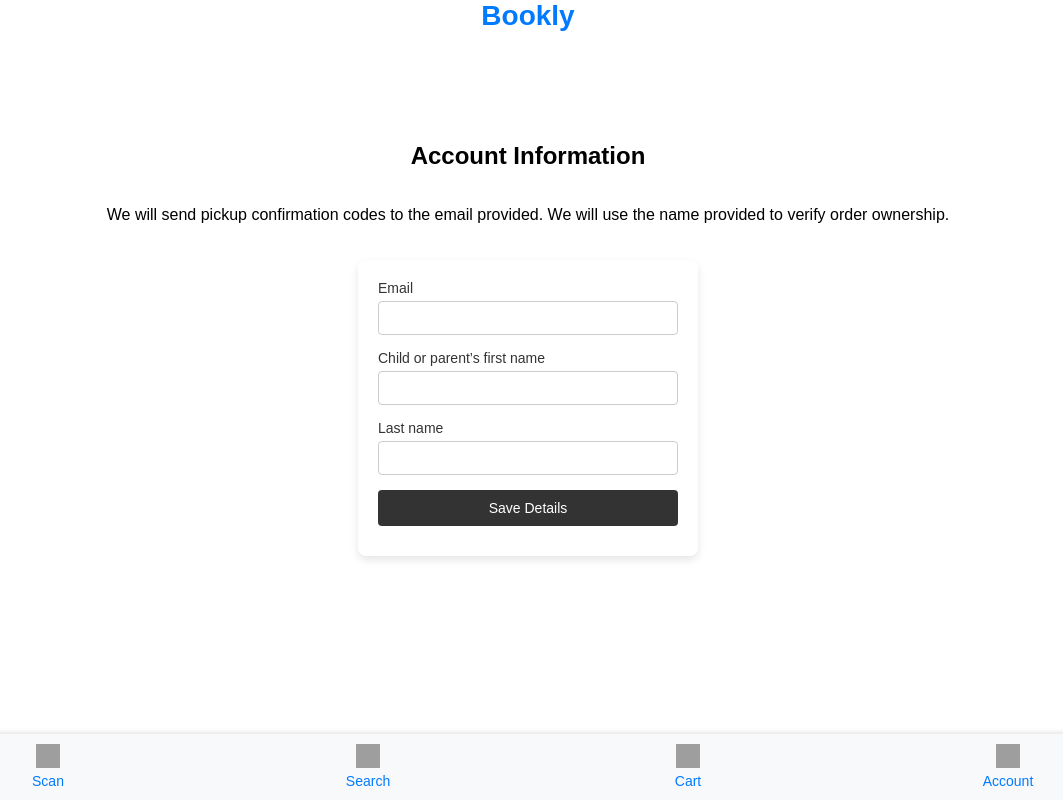
After one commit to VarindraSeegobin/Bookly, a Django app: page /account/ in a window 1280 px wide. The commit adds this page. Shown: the whole page, without its empty margins (112-1175 px from the left). Run offline with Django 5.2, Linux system fonts and the light colour scheme; grey boxes are pictures that could not be loaded.

Commit message:
Created Account Page, added db connection

```diff
--- a/Auth/static/css/styles.css
+++ b/Auth/static/css/styles.css
@@ -1,45 +1,48 @@
-* {
+/* Body and HTML Style */
+html, body {
+    height: 100%;
     margin: 0;
-    padding: 0;
-    box-sizing: border-box;
-}
-
-/* General Body Style */
-body {
     font-family: Arial, sans-serif;
     display: flex;
     flex-direction: column;
-    min-height: 100vh;
-    margin: 0;
-    background-color: #fdfdfd; /* Optional: Light gray background */
+    justify-content: flex-start;  /* Keep content at the top */
+    align-items: center;         /* Horizontally center all content */
 }
-
 /* Header Style */
-header {
-    text-align: center;
+main {
+    flex: 1;
+    background-color: #ffffff;
+    display: flex;
+    flex-direction: column;
+    align-items: center;        /* Horizontally center the form */
+    justify-content: flex-start; /* Keep text content at the top */
+    height: 100%;                /* Make sure the main content takes full height */
+    margin-top: 70px;
+    margin-bottom: 60px;
     padding: 10px;
-    font-size: 24px;
-    font-weight: bold;
-    color: #007aff; /* Blue color matching the app */
-    background-color: #ffffff;
-    box-shadow: 0 2px 4px rgba(0, 0, 0, 0.1);
+    overflow-y: auto;
 }
 
 header h1 {
     margin: 0;
     font-size: 28px;
+    color: #007aff;
 }
+
+/* Main Content */
 
 /* Footer Style */
 footer {
+    position: fixed; /* Fix the footer to the bottom */
+    bottom: 0;
+    left: 0;
+    width: 100%;
     background-color: #f8f9fa;
     padding: 10px 0;
-    position: sticky;
-    bottom: 0;
-    width: 100%;
     display: flex;
     justify-content: space-around;
     box-shadow: 0 -2px 4px rgba(0, 0, 0, 0.1);
+    z-index: 10;
 }
 
 footer a {
@@ -61,11 +64,79 @@ footer div {
     flex: 1;
 }
 
-/* Main Content (Optional) */
 main {
     flex: 1;
     padding: 20px;
     background-color: #ffffff;
+}
+
+/*Account page styling*/
+
+.form-container {
+    background-color: #fff;
+    padding: 20px;
+    border-radius: 8px;
+    box-shadow: 0 4px 8px rgba(0, 0, 0, 0.1);
+    width: 300px;
+    margin-top: 2px;  /* Add space between the text and the form */
+}
+
+.input-container {
+    display: flex;
+    flex-direction: column;
+    margin-bottom: 15px;
+}
+
+.input-container label {
+    font-size: 14px;
+    margin-bottom: 5px;
+    color: #333;
+}
+
+.input-container input {
+    padding: 8px;
+    border: 1px solid #ccc;
+    border-radius: 4px;
+    font-size: 14px;
+    color: #333;
+}
+
+.input-container input::placeholder {
+    color: #aaa;
+}
+
+.button-container {
+    text-align: center;
+}
+
+.button {
+    display: block;
+    width: 100%;
+    padding: 10px;
+    margin-bottom: 10px;
+    font-size: 14px;
+    color: #fff;
+    border: none;
+    border-radius: 4px;
+    cursor: pointer;
+}
+
+.button.primary {
+    background-color: #333;
+}
+
+.button.secondary {
+    background-color: #333;
+}
+
+.button:hover {
+    background-color: #555;
+}
+
+.or-text {
+    font-size: 12px;
+    color: #888;
+    margin: 10px 0;
 }
 
 /* Responsive Adjustments */
--- /dev/null
+++ b/Bookly/forms.py
@@ -0,0 +1,7 @@
+from django import forms
+from Auth.models import User
+
+class AccountForm(forms.ModelForm):
+    class Meta:
+        model = User
+        fields = ['email', 'first_name', 'last_name']
--- a/Bookly/urls.py
+++ b/Bookly/urls.py
@@ -1,4 +1,6 @@
 from Auth import views
+from Bookly.views import account_view
+
 """
 URL configuration for Bookly project.
 
@@ -21,4 +23,5 @@ from django.urls import path
 urlpatterns = [
     path('admin/', admin.site.urls),
     path('', views.index, name='home'),
+    path('account/', account_view, name='account')
 ]
--- /dev/null
+++ b/Bookly/views.py
@@ -0,0 +1,40 @@
+from django.shortcuts import render, redirect
+from django.contrib import messages
+from .forms import AccountForm
+from Auth.models import User
+
+def account_view(request):
+    user = request.user if request.user.is_authenticated else None
+
+    if request.method == 'POST':
+        if user:
+            form = AccountForm(request.POST, instance=user)
+        else:
+            form = AccountForm(request.POST)
+
+        if form.is_valid():
+            if user:
+                form.save()
+                messages.success(request, 'Your details have been updated successfully.')
+            else:
+                account_data = form.cleaned_data
+                new_user = User.objects.create_user(
+                    username=account_data['email'],
+                    first_name=account_data['first_name'],
+                    last_name=account_data['last_name'],
+                    email=account_data['email'],
+                )
+                new_user.set_unusable_password()
+                new_user.save()
+                request.session['account_data'] = account_data
+                messages.success(request, 'Details saved. Account created successfully.')
+            return redirect('account')
+
+    else:
+        if user:
+            form = AccountForm(instance=user)
+        else:
+            account_data = request.session.get('account_data', {})
+            form = AccountForm(initial=account_data)
+
+    return render(request, 'Auth/account.html', {"form": form, "user": user})
--- /dev/null
+++ b/templates/Auth/account.html
@@ -0,0 +1,43 @@
+{% extends 'base.html' %}
+{% block body %}
+    <h2>
+    Account Information
+    </h2>
+    <p>
+    We will send pickup confirmation codes to the email provided. We will use the name provided to verify order ownership.
+    </p><br>
+     <div class="form-container">
+        <form method="post" action="">
+            {% csrf_token %}
+            <!-- Email Field -->
+            <div class="input-container">
+                <label for="id_email">Email</label>
+                <input type="email" name="email" id="id_email"  value="{{ form.email.value|default:'' }}">
+            </div>
+            <!-- First Name Field -->
+            <div class="input-container">
+                <label for="id_first_name">Child or parent’s first name</label>
+                <input type="text" name="first_name" id="id_first_name" value="{{ form.first_name.value|default:'' }}">
+            </div>
+            <!-- Last Name Field -->
+            <div class="input-container">
+                <label for="id_last_name">Last name</label>
+                <input type="text" name="last_name" id="id_last_name" value="{{ form.last_name.value|default:'' }}">
+            </div>
+            <!-- Buttons -->
+            <div class="button-container">
+                <button type="submit" class="button primary" formaction="{% url 'account' %}">Save Details</button>
+            </div>
+        </form>
+    </div>
+    <br>
+    {% if messages %}
+        <div class="messages-container">
+            {% for message in messages %}
+                <div class="alert alert-{{ message.tags }}">
+                    {{ message }}
+                </div>
+            {% endfor %}
+        </div>
+    {% endif %}
+{% endblock %}
--- a/templates/base.html
+++ b/templates/base.html
@@ -15,7 +15,7 @@
 
     <!-- Main Content -->
     <main>
-        {% block content %}
+        {% block body %}
         <!-- Content from child templates will go here -->
         {% endblock %}
     </main>
@@ -39,7 +39,7 @@
             </a>
         </div>
         <div>
-            <a href="#">
+            <a href="{% url 'account' %}">
                 <img src="https://cdn-icons-png.flaticon.com/512/1077/1077063.png" alt="Account">
                 Account
             </a>
```
Also changed, not shown: Bookly/settings.py (+13 -6 lines).
